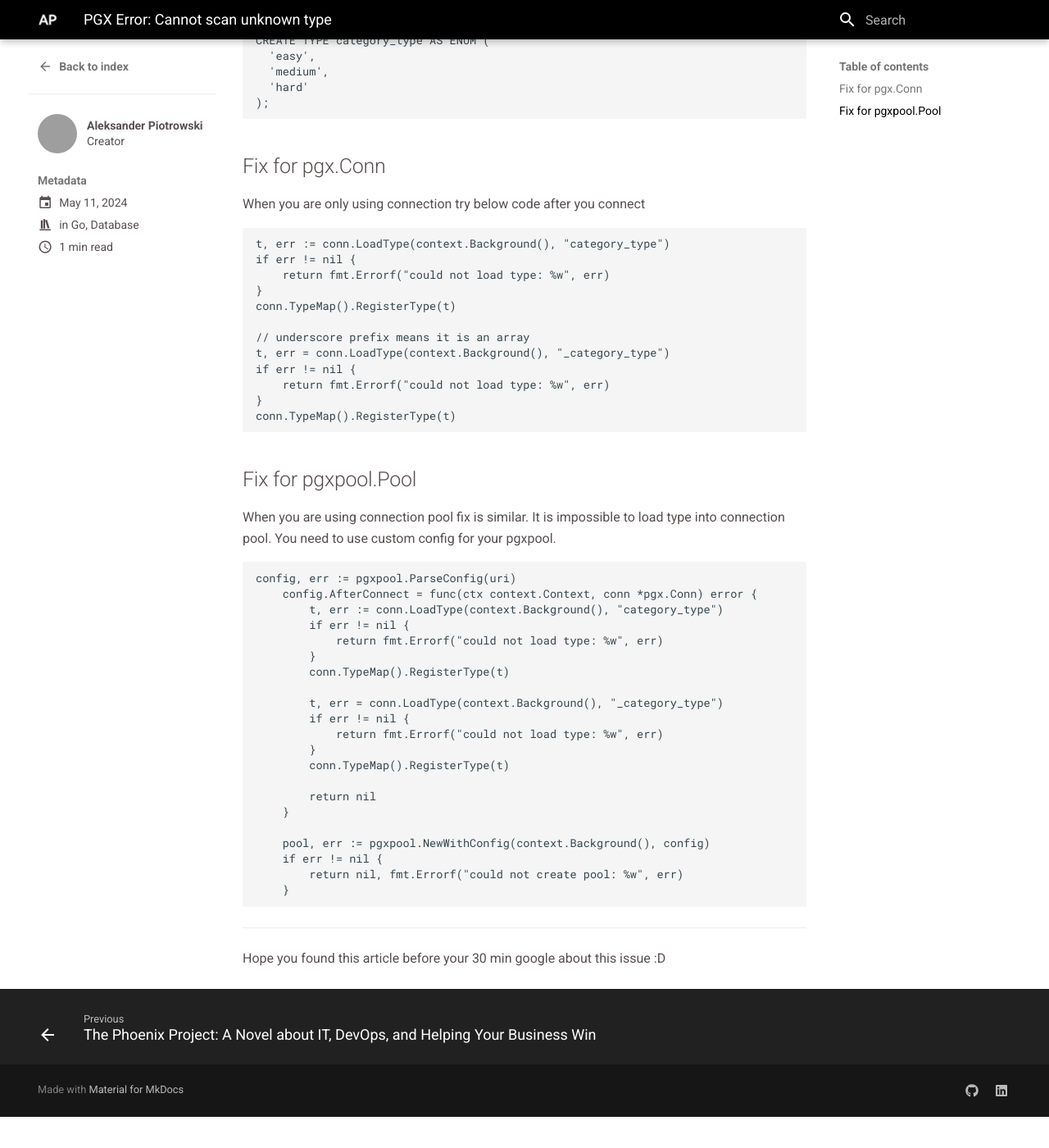
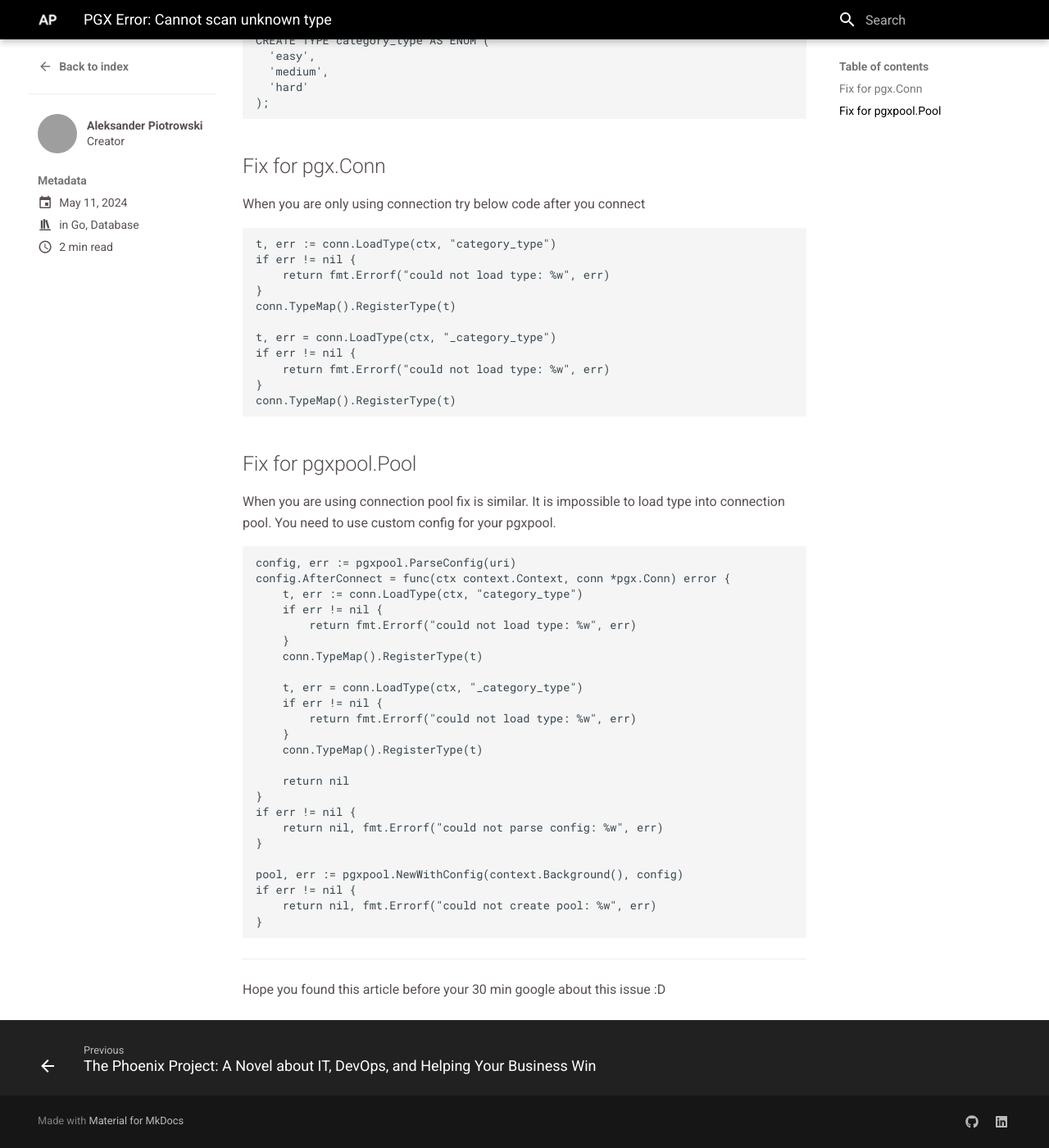
Before and after one commit to apiotrowski312/apiotrowski.xyz, an MkDocs documentation site: the page built from docs/posts/postgres-with-pqx.md, in a window 1280 px wide and 1400 px high, scrolled down 405 px. Shown: the whole window at 82% size. Built offline with MkDocs 1.6.1 and Material for MkDocs 9.7.7, drawn with Linux system fonts in a browser that asks for light colours; before the commit the page ends 1767 px from its top, so only the background shows below that; grey boxes are pictures that could not be loaded.

Commit message:
Fix code

````diff
--- a/docs/posts/postgres-with-pqx.md
+++ b/docs/posts/postgres-with-pqx.md
@@ -33,16 +33,15 @@ CREATE TYPE category_type AS ENUM (
 When you are only using connection try below code after you connect
 
 ```
-t, err := conn.LoadType(context.Background(), "category_type")
+t, err := conn.LoadType(ctx, "category_type")
 if err != nil {
-    return fmt.Errorf("could not load type: %w", err)
+	return fmt.Errorf("could not load type: %w", err)
 }
 conn.TypeMap().RegisterType(t)
 
-// underscore prefix means it is an array
-t, err = conn.LoadType(context.Background(), "_category_type")
+t, err = conn.LoadType(ctx, "_category_type")
 if err != nil {
-    return fmt.Errorf("could not load type: %w", err)
+	return fmt.Errorf("could not load type: %w", err)
 }
 conn.TypeMap().RegisterType(t)
 ```
@@ -53,26 +52,29 @@ When you are using connection pool fix is similar. It is impossible to load type
 
 ```
 config, err := pgxpool.ParseConfig(uri)
-	config.AfterConnect = func(ctx context.Context, conn *pgx.Conn) error {
-		t, err := conn.LoadType(context.Background(), "category_type")
-		if err != nil {
-			return fmt.Errorf("could not load type: %w", err)
-		}
-		conn.TypeMap().RegisterType(t)
+config.AfterConnect = func(ctx context.Context, conn *pgx.Conn) error {
+	t, err := conn.LoadType(ctx, "category_type")
+	if err != nil {
+		return fmt.Errorf("could not load type: %w", err)
+	}
+	conn.TypeMap().RegisterType(t)
 
-		t, err = conn.LoadType(context.Background(), "_category_type")
-		if err != nil {
-			return fmt.Errorf("could not load type: %w", err)
-		}
-		conn.TypeMap().RegisterType(t)
+	t, err = conn.LoadType(ctx, "_category_type")
+	if err != nil {
+		return fmt.Errorf("could not load type: %w", err)
+	}
+	conn.TypeMap().RegisterType(t)
 
-		return nil
-	}
+	return nil
+}
+if err != nil {
+	return nil, fmt.Errorf("could not parse config: %w", err)
+}
 
-	pool, err := pgxpool.NewWithConfig(context.Background(), config)
-	if err != nil {
-		return nil, fmt.Errorf("could not create pool: %w", err)
-	}
+pool, err := pgxpool.NewWithConfig(context.Background(), config)
+if err != nil {
+	return nil, fmt.Errorf("could not create pool: %w", err)
+}
 ```
 
 ---
````
